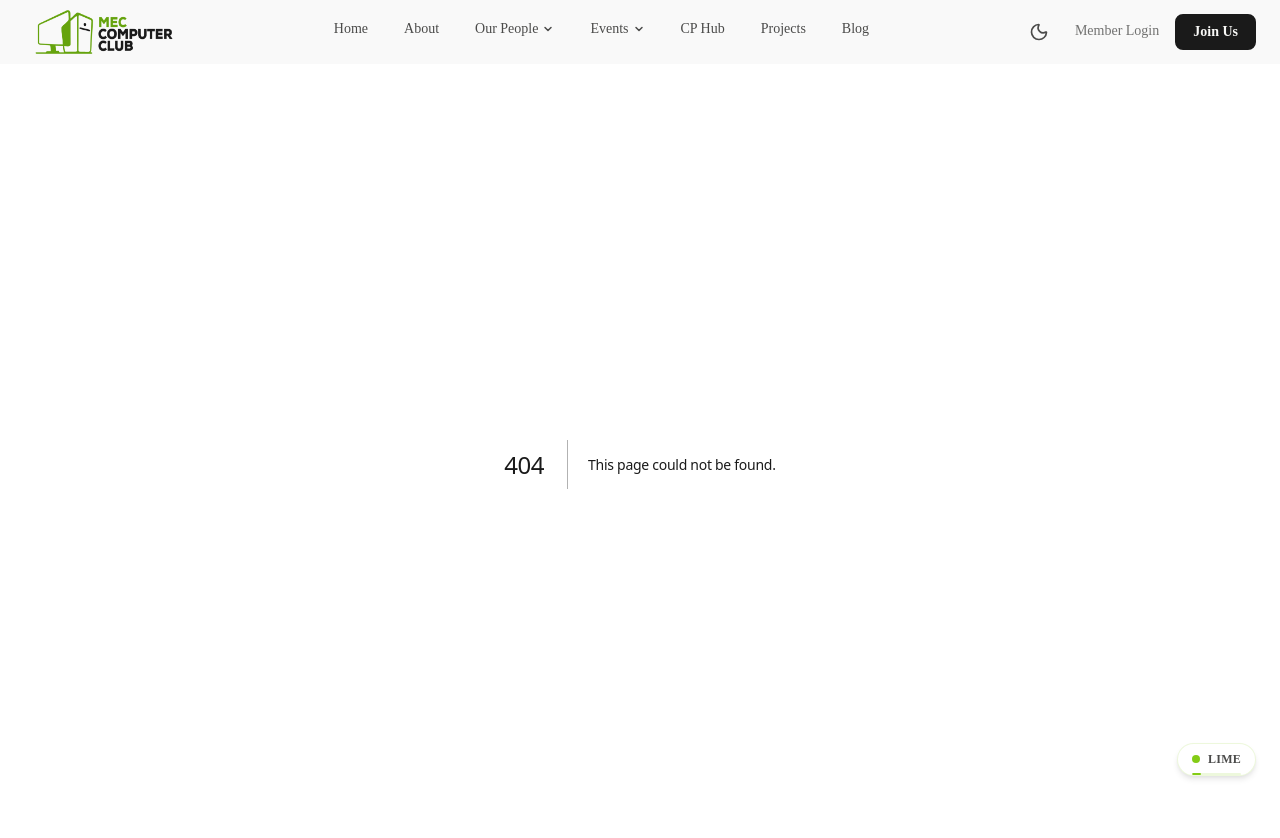
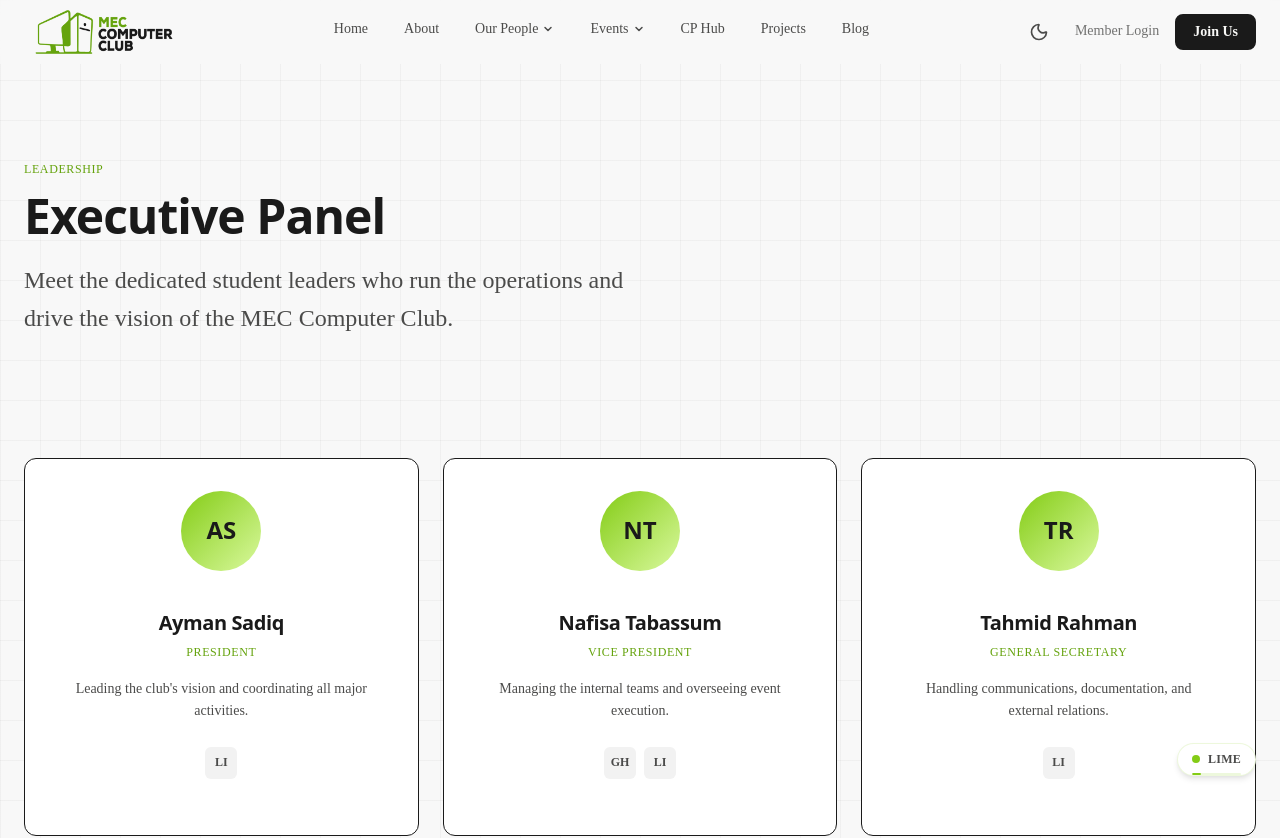
Before and after one commit to abokash590/ClubWebsite, a Next.js app: page /executives in a window 1280 px wide. Before the commit this address had no page. Shown: the top 838 px of the page. Built offline with nearby package versions, Linux system fonts and the light colour scheme; a web font is replaced by a local one.

Commit message:
fix: rename experience panel to executive panel

```diff
--- a/src/app/experiences/experiences.css
+++ b/src/app/executives/executives.css
@@ -1,18 +1,18 @@
-/* Experiences Page Specific Styles */
-.experiences-hero {
+/* Executives Page Specific Styles */
+.executives-hero {
   padding-top: var(--space-8);
   padding-bottom: var(--space-4);
 }
 
-.experiences-hero__subtitle {
+.executives-hero__subtitle {
   font-size: var(--text-xl);
   color: var(--text-secondary);
-  max-width: 700px;
+  max-width: 600px;
   margin-top: var(--space-3);
 }
 
 @media (max-width: 768px) {
-  .experiences-hero {
+  .executives-hero {
     padding-top: var(--space-6);
   }
 }
--- /dev/null
+++ b/src/app/executives/page.tsx
@@ -0,0 +1,35 @@
+import type { Metadata } from "next";
+import { TeamCard } from "@/components/ui/Card";
+import { executives } from "@/data/executives";
+import "./executives.css";
+
+export const metadata: Metadata = {
+  title: "Executive Panel",
+  description: "Meet the student leaders driving the MEC Computer Club forward.",
+};
+
+export default function ExecutivesPage() {
+  return (
+    <>
+      <section className="section executives-hero">
+        <div className="container">
+          <span className="kicker">Leadership</span>
+          <h1>Executive Panel</h1>
+          <p className="executives-hero__subtitle">
+            Meet the dedicated student leaders who run the operations and drive the vision of the MEC Computer Club.
+          </p>
+        </div>
+      </section>
+
+      <section className="section section--alt">
+        <div className="container">
+          <div className="grid grid--3 stagger-children">
+            {executives.map((exec) => (
+              <TeamCard key={exec.id} {...exec} />
+            ))}
+          </div>
+        </div>
+      </section>
+    </>
+  );
+}
--- a/src/components/layout/Navbar.tsx
+++ b/src/components/layout/Navbar.tsx
@@ -20,7 +20,7 @@ const navItems = [
     children: [
       { label: "Advisor Panel", href: "/advisors" },
       { label: "Alumni", href: "/alumni" },
-      { label: "Experience Panel", href: "/experiences" },
+      { label: "Executive Panel", href: "/executives" },
       { label: "Members", href: "/about#team" },
     ],
   },
--- /dev/null
+++ b/src/data/executives.ts
@@ -0,0 +1,45 @@
+export interface Executive {
+  id: string;
+  name: string;
+  role: string;
+  image: string;
+  bio?: string;
+  socials?: {
+    linkedin?: string;
+    github?: string;
+  };
+}
+
+export const executives: Executive[] = [
+  {
+    id: "exec-1",
+    name: "Ayman Sadiq",
+    role: "President",
+    image: "/images/executives/ayman.jpg",
+    bio: "Leading the club's vision and coordinating all major activities.",
+    socials: {
+      linkedin: "#",
+    },
+  },
+  {
+    id: "exec-2",
+    name: "Nafisa Tabassum",
+    role: "Vice President",
+    image: "/images/executives/nafisa.jpg",
+    bio: "Managing the internal teams and overseeing event execution.",
+    socials: {
+      linkedin: "#",
+      github: "#",
+    },
+  },
+  {
+    id: "exec-3",
+    name: "Tahmid Rahman",
+    role: "General Secretary",
+    image: "/images/executives/tahmid.jpg",
+    bio: "Handling communications, documentation, and external relations.",
+    socials: {
+      linkedin: "#",
+    },
+  },
+];
```
Also changed, not shown: src/app/experiences/page.tsx (deleted, +0 -36 lines), src/data/experiences.ts (deleted, +0 -44 lines).
